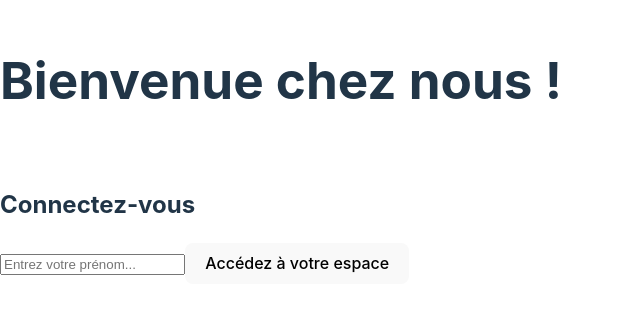
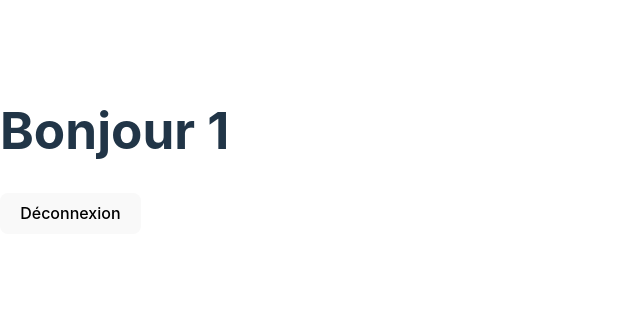
Before and after one commit to elyes958/crazee-burger, a React (Vite) app: page /order/1 in a window 1280 px wide. Shown: the part 249-562 px from the top of the page, without its empty margins (0-640 px from the left). Built offline with nearby package versions, Linux system fonts and the light colour scheme.

Commit message:
✨ F02: APP > install routing system

```diff
--- a/src/App.jsx
+++ b/src/App.jsx
@@ -1,5 +1,8 @@
 import { useState } from "react";
 import LoginPage from "./components/pages/login/LoginPage";
+import { BrowserRouter, Routes, Route, Link } from 'react-router-dom';
+import ErrorPage from "./components/pages/error/ErrorPage";
+import OrderPage from "./components/pages/order/OrderPage";
 
 function App () {
   // state
@@ -9,9 +12,19 @@ function App () {
   // affichage(render)
   return (
     <div>
-      <LoginPage/>
+      <BrowserRouter>
+        <Routes>
+          <Route path="/" element={<LoginPage/>}></Route>
+          <Route path="login" element={<LoginPage />} />
+          <Route path="order/:username" element={<OrderPage />} />
+          <Route path="*" element={<ErrorPage/>}/>
+        </Routes>
+      </BrowserRouter>
     </div>
   )
+  // Route path="/" quand ont met ça dans route c'est la page par default de l'application donc rien après le /
+  // <Route path="*" *= si l'utilisteur nous rentre n'importe quoi un chemin qui n'existe pas
+  //avec create-react-app browser router est mis dans index.js pour englober app la bas, or moi la j'ai utiliser Vite et je l'ai mis la et ça a fonctionner(j'ai suivi la doc sur le site react-router)
 }
 
 export default App
--- /dev/null
+++ b/src/components/pages/error/ErrorPage.jsx
@@ -0,0 +1,13 @@
+import React from 'react';
+import { Link } from 'react-router-dom';
+
+export default function ErrorPage() {
+  return (
+    <div>
+        <h1>ErrorPage</h1>
+        <Link to={"/login"}>
+            <button>Retourner à la page d'accueil</button>
+        </Link>
+    </div>
+  )
+}
--- a/src/components/pages/login/LoginForm.jsx
+++ b/src/components/pages/login/LoginForm.jsx
@@ -1,4 +1,5 @@
 import React, { useState } from 'react';
+import { Link } from 'react-router-dom';
 
 export default function LoginForm() {
     // state
@@ -32,10 +33,13 @@ export default function LoginForm() {
                 placeholder="Entrez votre prénom..."
                 required
             />
-            <button>Accédez à votre espace</button>
+            <Link to={`/order/${inputValue}`}>
+               <button>Accédez à votre espace</button>
+            </Link>
         </form>
     )
     // required dans l'input affiche un msg d'erreur si l'utilisateur n'entre rien, event.preventDefault empeche le rechargement de la page du a l'evenement
     // handleChange recupere l'event(on change) en parametre et ont accede à la value via event.target.value tu peu verifier en faisant console.log de l'event c'est comme ça que j'ai trouve ou etait la valeur dans l'objet event car event est un objet
     // onChange={(e) => setValue(e.target.value)} ont peu egalement utiliser onChange comme ça directement avec une fct anonyme dans l'evenement c'est une autre facon de faire que j'ai vu avec chatGpt à toi de voir celle que tu préfère
+    // dans Link attention a ajouter le / avant le nom de route sinon ça ne fonctionnera pas et il y'aura une erreur que j'ai deja fait
 }
--- /dev/null
+++ b/src/components/pages/order/OrderPage.jsx
@@ -0,0 +1,15 @@
+import React from 'react';
+import { Link, useParams } from 'react-router-dom';
+
+export default function OrderPage() {
+  const { username } = useParams();
+
+  return (
+    <div>
+        <h1>Bonjour {username}</h1>
+        <Link to={"/login"}>
+            <button>Déconnexion</button>
+        </Link>
+    </div>
+  )
+}
```
